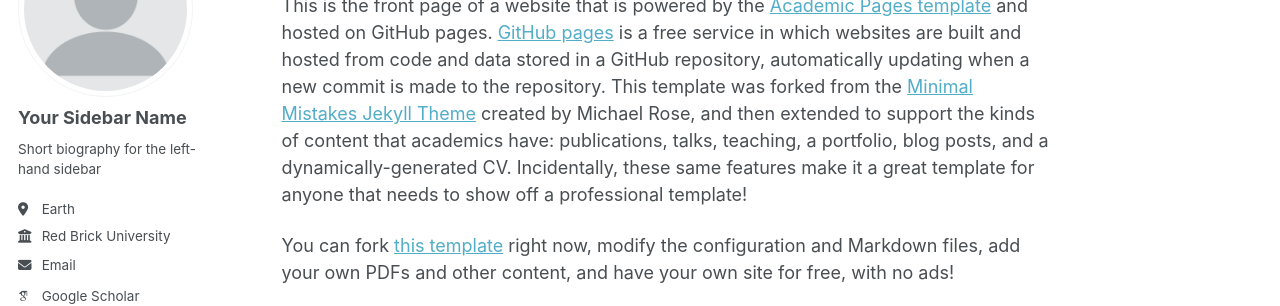
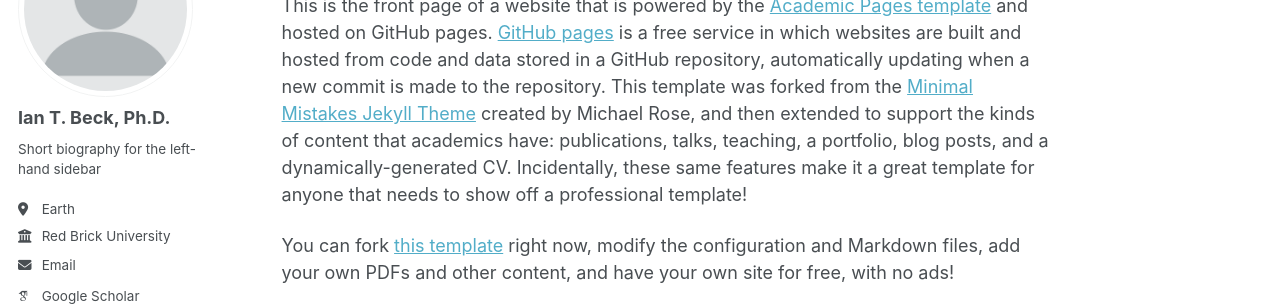
Before and after one commit to iantbeck/iantbeck.github.io, a Jekyll site: the page built from _pages/about.md, in a window 1280 px wide. Shown: the part 179-485 px from the top of the page. Built offline with Jekyll 4.4.1, drawn with Linux system fonts in a browser that asks for light colours; some web fonts are replaced; a script bundle is joined from its source files by our own code; library files that are not in the unit come from our copies.

Commit message:
Update _config.yml

```diff
--- a/_config.yml
+++ b/_config.yml
@@ -24,7 +24,7 @@
 author:
   # Biographic information
   avatar           : "profile.png"
-  name             : "Your Sidebar Name"
+  name             : "Ian T. Beck, Ph.D."
   pronouns         : # example: "she/her"
   bio              : "Short biography for the left-hand sidebar"
   location         : "Earth"
```
